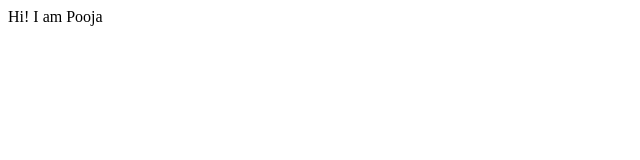
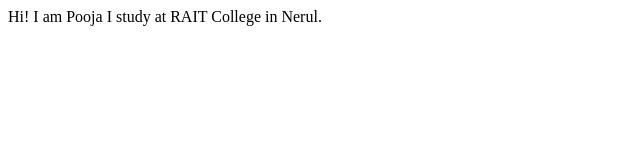
Before and after one commit to poojavishnoi/pooja-site, a plain HTML site: page index.html in a window 1280 px wide. Shown: the whole page, without its empty margins (0-640 px from the left). Drawn offline with Linux system fonts and the light colour scheme.

Commit message:
refactor: new changes

```diff
--- a/index.html
+++ b/index.html
@@ -8,5 +8,6 @@
 </head>
 <body>
    Hi! I am Pooja
+   I study at RAIT College in Nerul.
 </body>
 </html>
```
